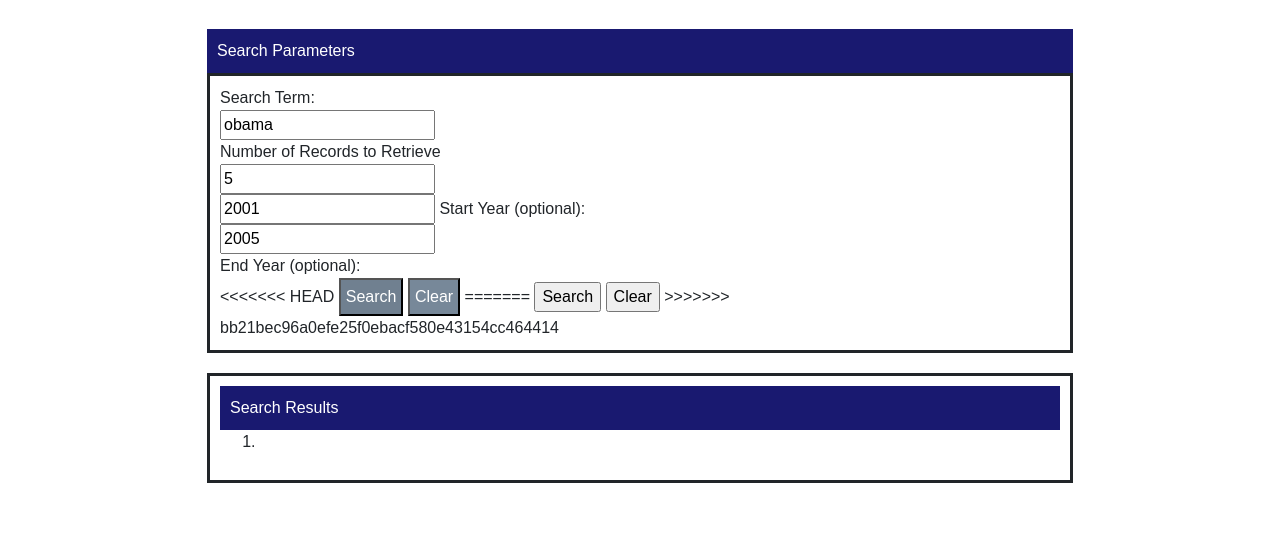
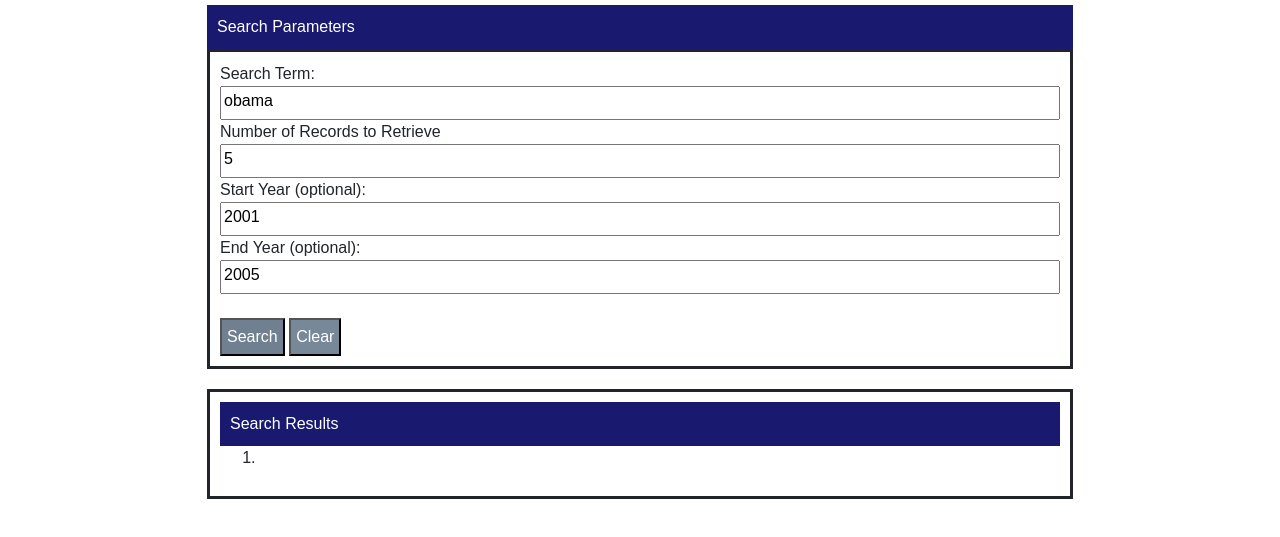
Before and after one commit to dmaddox/NY_Times_API, a plain HTML site: page index.html in a window 1280 px wide. Shown: the part 215-752 px from the top of the page. Drawn offline with nearby package versions, Linux system fonts and the light colour scheme.

Commit message:
Chris Friday final

```diff
--- a/assets/style/style.css
+++ b/assets/style/style.css
@@ -28,6 +28,27 @@ body {
 #headerTitle{
     font-size: 40px;
 }
+#searchTerm{
+    width:100%;
+    padding-bottom: 5px;
+}
+#numberRecords{
+    width:100%;
+padding-bottom: 5px;
+}
+
+#endYear{
+    width:100%;
+padding-bottom: 5px;
+}
+
+
+#startYear{
+    width:100%;
+    padding-bottom: 5px;
+}
+
+
 
 #newspaper{
     height:30px;
--- a/index.html
+++ b/index.html
@@ -7,16 +7,15 @@
     <meta name="viewport" content="width=device-width">
     <script src="https://cdnjs.cloudflare.com/ajax/libs/jquery/3.2.1/jquery.min.js"></script>
     <link rel="stylesheet" href="https://maxcdn.bootstrapcdn.com/bootstrap/4.0.0-beta.2/css/bootstrap.min.css" integrity="sha384-PsH8R72JQ3SOdhVi3uxftmaW6Vc51MKb0q5P2rRUpPvrszuE4W1povHYgTpBfshb" crossorigin="anonymous">
-<<<<<<< HEAD
+
     <link rel="stylesheet" href="assets/style/reset.css">
     <link rel="stylesheet" href="assets/style/style.css">
 
-=======
 
     <link rel="stylesheet" href="assets/style/reset.css">
     <link rel="stylesheet" href="assets/style/style.css">
     <script src="js/vendor/modernizr-2.6.2.min.js"></script>
->>>>>>> bb21bec96a0efe25f0ebacf580e43154cc464414
+
 </head>
 <body>
 
@@ -42,21 +41,21 @@
                 Number of Records to Retrieve
                 <br>
                 <input type="text" name="numberRecords" value="5" id="numberRecords">
+                Start Year (optional):
                 <br>
                 <input type="text" name="startYear" value="2001" id="startYear">
-                Start Year (optional):
+                End Year (optional):
                 <br>
                 <input type="text" name="endYear" value="2005" id="endYear"><br>
-                End Year (optional):
+
                 <br>
-<<<<<<< HEAD
+
                 <input id="button1", type="submit" name="search" value="Search">
                 <input id="button2", type="submit" name="clear" value="Clear">
-=======
-                <input type="submit" name="search" value="Search" id="search">
-                <input type="submit" name="clear" value="Clear" id="clear">
 
->>>>>>> bb21bec96a0efe25f0ebacf580e43154cc464414
+
+
+
             </form>
 
         </div> <!-- end formContainer -->
```
